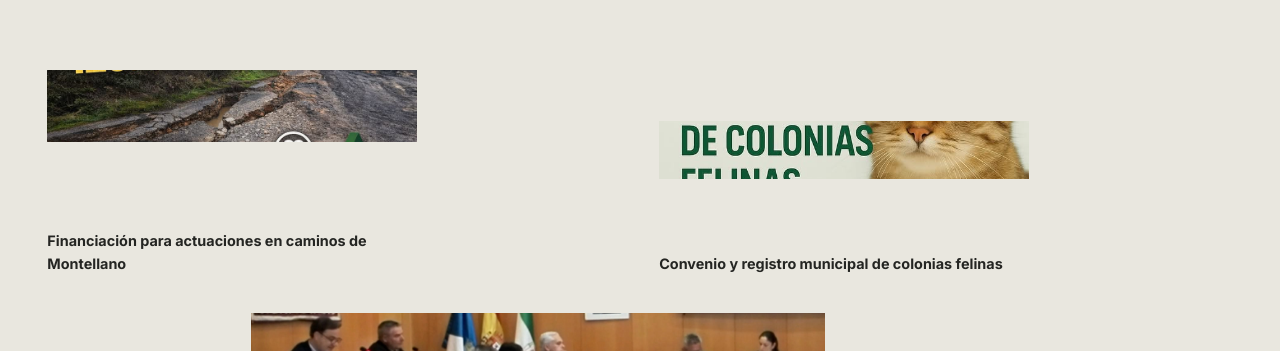
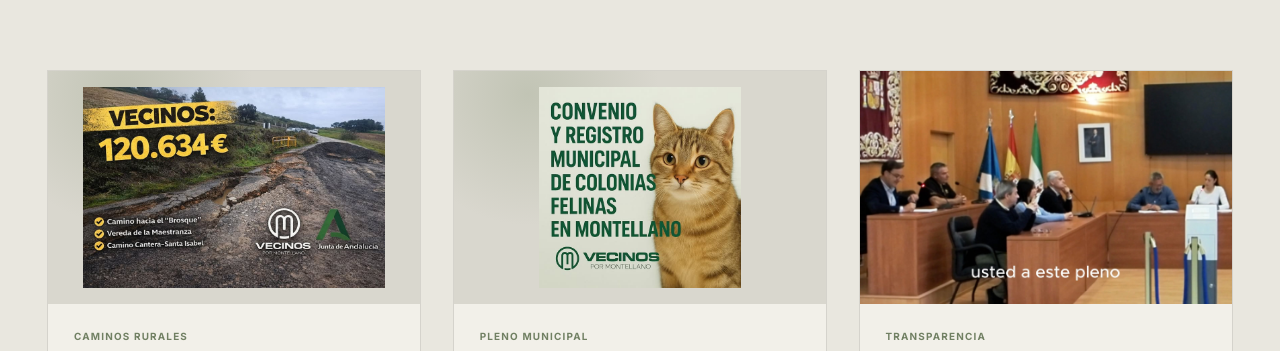
Before and after one commit to chucrut/vpm-montellano, a Next.js app: page / in a window 1280 px wide. Shown: the part 2449-2800 px from the top of the page. Built offline with nearby package versions, Linux system fonts and the light colour scheme.

Commit message:
fix: restore route content and polish mobile navigation

```diff
--- a/src/app/globals.css
+++ b/src/app/globals.css
@@ -142,20 +142,34 @@ h3 { font-size: clamp(1.2rem, 1.8vw, 1.8rem); line-height: 1.08; font-weight: 65
 .menu-trigger {
   grid-column: 3;
   justify-self: end;
-  display: grid;
-  grid-template-columns: auto 27px;
+  display: flex;
   align-items: center;
-  gap: .25rem 1rem;
+  gap: 1rem;
   border: 0;
   padding: .75rem 0 .75rem 1rem;
   background: none;
   cursor: pointer;
 }
-.menu-trigger span { grid-row: 1 / 4; font-size: .62rem; font-weight: 700; letter-spacing: .18em; }
-.menu-trigger i { display: block; width: 27px; height: 1px; background: currentColor; transition: transform .3s ease, opacity .3s ease; }
-.menu-is-open .menu-trigger i:nth-of-type(1) { transform: translateY(5px) rotate(45deg); }
-.menu-is-open .menu-trigger i:nth-of-type(2) { opacity: 0; }
-.menu-is-open .menu-trigger i:nth-of-type(3) { transform: translateY(-5px) rotate(-45deg); }
+.menu-trigger-label { font-size: .62rem; font-weight: 700; letter-spacing: .18em; }
+.menu-trigger-icon {
+  position: relative;
+  display: flex;
+  width: 30px;
+  height: 22px;
+  flex-direction: column;
+  justify-content: space-between;
+}
+.menu-trigger-icon i {
+  display: block;
+  width: 30px;
+  height: 1.5px;
+  background: currentColor;
+  transform-origin: center;
+  transition: transform .3s ease, opacity .25s ease;
+}
+.menu-is-open .menu-trigger-icon i:nth-child(1) { transform: translateY(10.25px) rotate(45deg); }
+.menu-is-open .menu-trigger-icon i:nth-child(2) { opacity: 0; }
+.menu-is-open .menu-trigger-icon i:nth-child(3) { transform: translateY(-10.25px) rotate(-45deg); }
 .overlay-navigation {
   position: fixed;
   inset: 0;
@@ -322,7 +336,6 @@ h3 { font-size: clamp(1.2rem, 1.8vw, 1.8rem); line-height: 1.08; font-weight: 65
   color: var(--white);
 }
 .home-primary-card img,
-.home-project > div img,
 .home-destination-card img {
   object-fit: cover;
   transition: transform .9s cubic-bezier(.16,1,.3,1), filter .45s ease;
@@ -343,7 +356,6 @@ h3 { font-size: clamp(1.2rem, 1.8vw, 1.8rem); line-height: 1.08; font-weight: 65
   letter-spacing: -.035em;
 }
 .home-primary-card:hover img,
-.home-project:hover img,
 .home-destination-card:hover img { transform: scale(1.035); filter: saturate(.8); }
 .home-projects { padding: var(--section-y) var(--page-x); background: var(--paper); }
 .home-projects-heading {
@@ -353,18 +365,61 @@ h3 { font-size: clamp(1.2rem, 1.8vw, 1.8rem); line-height: 1.08; font-weight: 65
   margin-bottom: clamp(4rem, 9vw, 9rem);
 }
 .home-projects-heading > p:last-child { max-width: 550px; font-size: .9rem; }
-.home-projects-grid {
+.home-updates-grid {
   display: grid;
-  grid-template-columns: repeat(12, 1fr);
-  grid-template-rows: repeat(2, minmax(165px, 16vw));
-  gap: clamp(1.2rem, 3vw, 3.5rem);
+  grid-template-columns: repeat(3, minmax(0, 1fr));
+  gap: clamp(1.25rem, 2.5vw, 2.75rem);
 }
-.home-project { display: grid; gap: 1rem; font-weight: 650; }
-.home-project > div { position: relative; overflow: hidden; background: var(--forest); }
-.home-project-1 { grid-column: 1 / 5; grid-row: 1; }
-.home-project-2 { grid-column: 7 / 11; grid-row: 1; margin-top: 4vw; }
-.home-project-3 { grid-column: 3 / 9; grid-row: 2; }
-.home-project > span { align-self: end; font-size: .9rem; }
+.home-update-card {
+  display: grid;
+  grid-template-rows: auto 1fr;
+  min-width: 0;
+  border: 1px solid rgba(36, 37, 34, .14);
+  background: var(--paper-soft);
+  transition: transform .35s cubic-bezier(.16, 1, .3, 1), box-shadow .35s ease, border-color .35s ease;
+}
+.home-update-card:hover {
+  border-color: rgba(24, 61, 44, .38);
+  box-shadow: 0 22px 55px rgba(24, 35, 28, .1);
+  transform: translateY(-6px);
+}
+.home-update-image {
+  position: relative;
+  aspect-ratio: 16 / 10;
+  overflow: hidden;
+  background:
+    radial-gradient(circle at 20% 10%, rgba(155, 165, 139, .38), transparent 36%),
+    #d9d7ce;
+}
+.home-update-image img { transition: transform .7s cubic-bezier(.16, 1, .3, 1); }
+.home-update-image.is-graphic img { object-fit: contain; padding: clamp(.7rem, 1.2vw, 1.15rem); }
+.home-update-image.is-photo img { object-fit: cover; }
+.home-update-card:hover .home-update-image img { transform: scale(1.025); }
+.home-update-copy {
+  position: relative;
+  display: flex;
+  min-height: 245px;
+  flex-direction: column;
+  padding: clamp(1.25rem, 2vw, 2rem);
+}
+.home-update-copy p {
+  margin-bottom: 1rem;
+  color: var(--olive);
+  font-size: .62rem;
+  font-weight: 700;
+  letter-spacing: .12em;
+  text-transform: uppercase;
+}
+.home-update-copy h3 { margin-bottom: .9rem; font-size: clamp(1.15rem, 1.55vw, 1.5rem); }
+.home-update-copy > span { color: var(--muted); font-size: .86rem; line-height: 1.55; }
+.home-update-copy i {
+  align-self: flex-end;
+  margin-top: auto;
+  padding-top: 1.5rem;
+  font-style: normal;
+  transition: transform .3s ease;
+}
+.home-update-card:hover .home-update-copy i { transform: translate(4px, -4px); }
 .home-all-link { display: flex; width: fit-content; margin: 5rem auto 0; }
 .home-values { padding: var(--section-y) var(--page-x); background: var(--paper-deep); }
 .home-values > h2 { margin-bottom: 5rem; font-size: clamp(1.55rem, 2.5vw, 2.7rem); letter-spacing: -.04em; }
@@ -641,7 +696,7 @@ h3 { font-size: clamp(1.2rem, 1.8vw, 1.8rem); line-height: 1.08; font-weight: 65
   padding: clamp(4rem, 8vw, 8rem) var(--page-x);
 }
 .footer-brand { display: flex; align-items: flex-start; gap: 1rem; height: fit-content; font-family: var(--font-serif); line-height: .9; letter-spacing: .06em; }
-.footer-brand img { height: auto; filter: brightness(0) invert(1); }
+.footer-brand img { filter: brightness(0) invert(1); }
 .footer-brand small { font-family: var(--font-sans); font-size: .48rem; letter-spacing: .22em; }
 .footer-grid nav { display: grid; gap: .75rem; align-content: start; font-size: .67rem; letter-spacing: .12em; }
 .footer-grid nav a:hover { opacity: .6; }
@@ -696,6 +751,8 @@ h3 { font-size: clamp(1.2rem, 1.8vw, 1.8rem); line-height: 1.08; font-weight: 65
   .vision-section, .participation-intro { grid-template-columns: 1fr; gap: 3.5rem; min-height: auto; }
   .home-primary-grid { padding-inline: var(--page-x); }
   .home-projects-heading, .home-destinations { grid-template-columns: 1fr; }
+  .home-updates-grid { grid-template-columns: repeat(2, minmax(0, 1fr)); }
+  .home-update-card:last-child { grid-column: 1 / -1; max-width: calc(50% - .65rem); }
   .home-values-grid { grid-template-columns: repeat(3, 1fr); }
   .home-destination-grid { max-width: 100%; }
   .difference-section, .featured-update, .video-feature,
@@ -716,7 +773,12 @@ h3 { font-size: clamp(1.2rem, 1.8vw, 1.8rem); line-height: 1.08; font-weight: 65
   h2 { font-size: clamp(2rem, 9.5vw, 3rem); }
   .site-header { min-height: 70px; }
   .header-brand span { font-size: .62rem; }
-  .menu-trigger span { display: none; }
+  .menu-trigger-label { display: none; }
+  .menu-trigger { min-width: 48px; min-height: 48px; justify-content: flex-end; padding-left: .5rem; }
+  .menu-trigger-icon { width: 34px; height: 24px; }
+  .menu-trigger-icon i { width: 34px; height: 2px; }
+  .menu-is-open .menu-trigger-icon i:nth-child(1) { transform: translateY(11px) rotate(45deg); }
+  .menu-is-open .menu-trigger-icon i:nth-child(3) { transform: translateY(-11px) rotate(-45deg); }
   .overlay-navigation { padding-top: 6rem; }
   .overlay-navigation li { padding: .28rem 0; }
   .overlay-navigation li a { font-size: clamp(1.5rem, 7vw, 2rem); }
@@ -743,9 +805,9 @@ h3 { font-size: clamp(1.2rem, 1.8vw, 1.8rem); line-height: 1.08; font-weight: 65
   .home-primary-grid { grid-template-columns: 1fr; gap: 1rem; }
   .home-primary-card { aspect-ratio: 1.4; }
   .home-projects-heading { gap: .5rem; margin-bottom: 3rem; }
-  .home-projects-grid { display: grid; grid-template-columns: 1fr; grid-template-rows: none; gap: 2.5rem; }
-  .home-project, .home-project-1, .home-project-2, .home-project-3 { grid-column: auto; grid-row: auto; margin: 0; }
-  .home-project > div { aspect-ratio: 1.55; }
+  .home-updates-grid { grid-template-columns: 1fr; gap: 1.25rem; }
+  .home-update-card:last-child { grid-column: auto; max-width: none; }
+  .home-update-copy { min-height: 210px; }
   .home-all-link { margin-top: 3.5rem; }
   .home-values-grid { grid-template-columns: 1fr; }
   .home-values-grid article { min-height: 185px; }
--- a/src/app/layout.tsx
+++ b/src/app/layout.tsx
@@ -72,7 +72,12 @@ export default function RootLayout({
   children: React.ReactNode;
 }) {
   return (
-    <html lang="es" className={`${playfair.variable} ${inter.variable}`} suppressHydrationWarning>
+    <html
+      lang="es"
+      className={`${playfair.variable} ${inter.variable}`}
+      data-scroll-behavior="smooth"
+      suppressHydrationWarning
+    >
       <head>
         <link rel="icon" type="image/svg+xml" href="/favicon.svg" />
         <link rel="manifest" href="/manifest.json" />
--- a/src/app/page.tsx
+++ b/src/app/page.tsx
@@ -60,13 +60,23 @@ export default function Home() {
           <p className="eyebrow">QUÉ ESTÁ PASANDO</p>
           <p>Una selección de asuntos, publicaciones y conversaciones de VPM.</p>
         </div>
-        <div className="home-projects-grid">
-          {updates.slice(0, 3).map((item, index) => (
-            <a className={`home-project home-project-${index + 1} reveal`} href={item.href} target="_blank" rel="noreferrer" key={item.title}>
-              <div>
-                <Image src={item.image} alt="" fill sizes="(max-width: 700px) 100vw, 38vw" />
+        <div className="home-updates-grid">
+          {updates.slice(0, 3).map((item) => (
+            <a className="home-update-card reveal" href={item.href} target="_blank" rel="noreferrer" key={item.title}>
+              <div className={`home-update-image is-${item.imageFit}`}>
+                <Image
+                  src={item.image}
+                  alt={`Publicación de VPM: ${item.title}`}
+                  fill
+                  sizes="(max-width: 700px) 100vw, 33vw"
+                />
               </div>
-              <span>{item.title}</span>
+              <div className="home-update-copy">
+                <p>{item.category}</p>
+                <h3>{item.title}</h3>
+                <span>{item.excerpt}</span>
+                <i aria-hidden="true">↗</i>
+              </div>
             </a>
           ))}
         </div>
--- a/src/components/Footer.tsx
+++ b/src/components/Footer.tsx
@@ -14,7 +14,7 @@ export default function Footer() {
 
       <div className="footer-grid">
         <Link className="footer-brand" href="/">
-          <Image src="/assets/logo-mark-transparent.png" alt="" width={64} height={60} />
+          <Image src="/assets/logo-mark-transparent.png" alt="" width={70} height={65} />
           <span>VECINOS<br /><small>POR MONTELLANO</small></span>
         </Link>
         <nav aria-label="Navegación del pie">
--- a/src/components/ScrollReveal.tsx
+++ b/src/components/ScrollReveal.tsx
@@ -1,10 +1,15 @@
 "use client";
 
+import { usePathname } from "next/navigation";
 import { useLayoutEffect } from "react";
 
 export default function ScrollReveal() {
+  const pathname = usePathname();
+
   useLayoutEffect(() => {
     const elements = Array.from(document.querySelectorAll<HTMLElement>(".reveal"));
+
+    elements.forEach((element) => element.classList.remove("visible"));
 
     if (!("IntersectionObserver" in window)) {
       elements.forEach((element) => element.classList.add("visible"));
@@ -35,9 +40,8 @@ export default function ScrollReveal() {
 
     return () => {
       observer.disconnect();
-      document.documentElement.classList.remove("reveal-ready");
     };
-  }, []);
+  }, [pathname]);
 
   return null;
 }
--- a/src/components/SiteHeader.tsx
+++ b/src/components/SiteHeader.tsx
@@ -69,7 +69,7 @@ export default function SiteHeader() {
         <SocialIcons className="header-socials" />
 
         <Link className="header-brand" href="/" aria-label="Vecinos por Montellano — inicio" onClick={() => setOpen(false)}>
-          <Image src="/assets/logo-mark-transparent.png" alt="" width={31} height={29} priority />
+          <Image src="/assets/logo-mark-transparent.png" alt="" width={28} height={26} priority />
           <span>VECINOS</span>
           <small>POR MONTELLANO</small>
         </Link>
@@ -83,10 +83,12 @@ export default function SiteHeader() {
           aria-label={open ? "Cerrar menú" : "Abrir menú"}
           onClick={() => setOpen((value) => !value)}
         >
-          <span>{open ? "CERRAR" : "MENÚ"}</span>
-          <i />
-          <i />
-          <i />
+          <span className="menu-trigger-label">{open ? "CERRAR" : "MENÚ"}</span>
+          <span className="menu-trigger-icon" aria-hidden="true">
+            <i />
+            <i />
+            <i />
+          </span>
         </button>
       </header>
 
```
